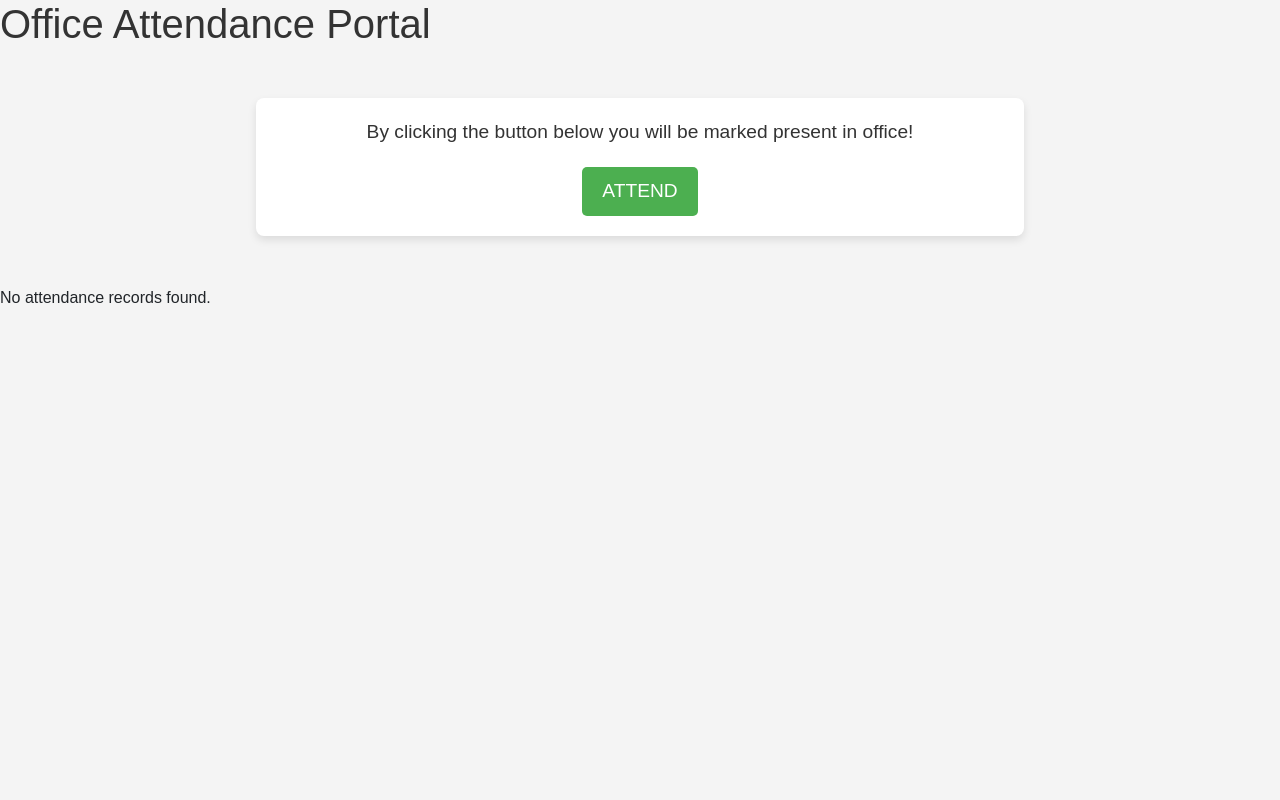
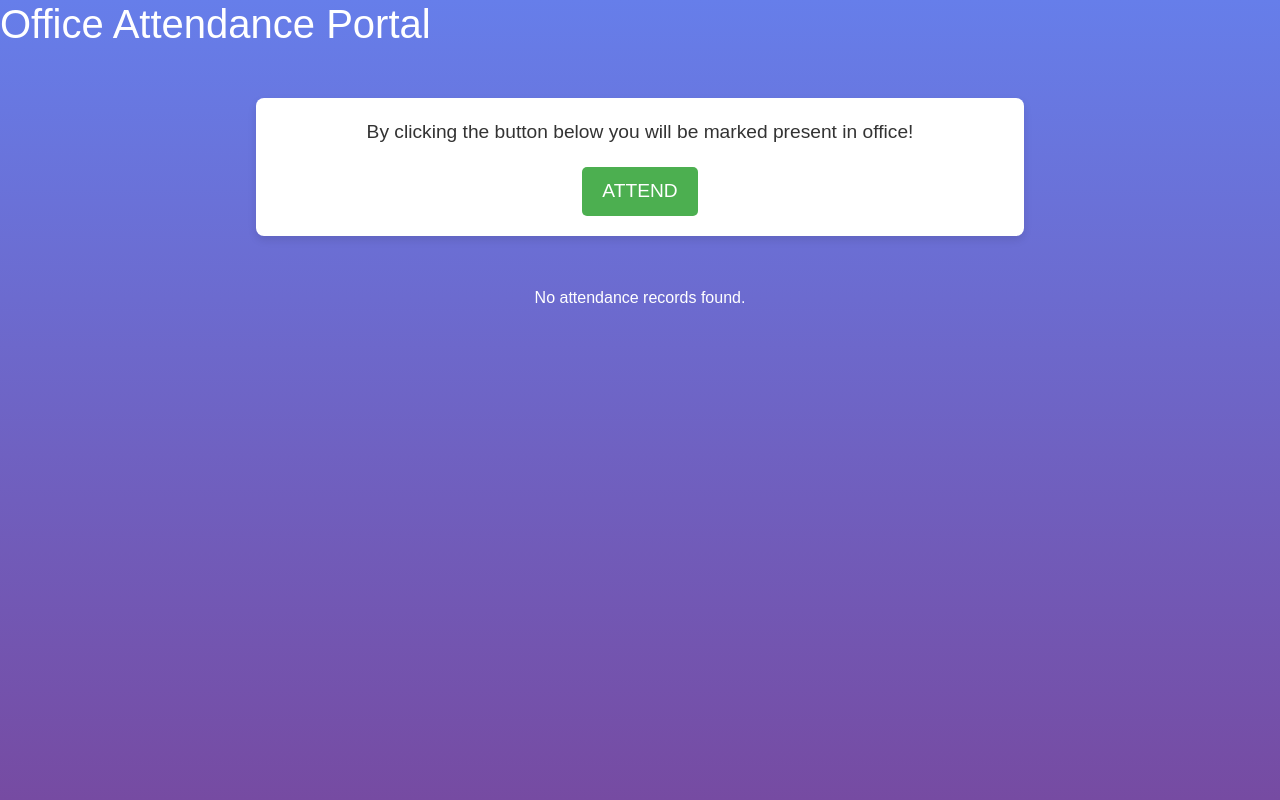
Before and after one commit to RajeshKc777/InternProject, a Django app: page /attendance/ in a window 1280 px wide. Run offline with Django 5.2, Linux system fonts and the light colour scheme; a user stored in the database is signed in; data comes from the database, SQL or seed files in the repository.

Commit message:
Refactor attendance template for improved styling and layout; update background and heading color

```diff
--- a/templates/attendance/attendance.html
+++ b/templates/attendance/attendance.html
@@ -6,11 +6,17 @@
         <!-- Bootstrap CSS -->
         <link href="https://cdn.jsdelivr.net/npm/bootstrap@5.3.0/dist/css/bootstrap.min.css" rel="stylesheet">
         <style>
+            html, body {
+                height: 100%;
+                margin: 0;
+                padding: 0;
+            }
+
             body {
                 font-family: Arial, sans-serif;
-                background-color: #f4f4f4;
-                margin: 0;
-                padding: 0;
+                background: linear-gradient(180deg, #667eea, #764ba2);
+                background-repeat: no-repeat;
+                background-attachment: fixed;
             }
 
             .container {
@@ -25,7 +31,7 @@
 
             h1.heading {
                 font-size: 2.5em;
-                color: #333;
+                color: white; /* Changed from #333 to white */
                 margin-bottom: 20px;
             }
 
@@ -98,7 +104,6 @@
                 {% csrf_token %}
                 <button class="b-attend" type="submit" name="attend">ATTEND</button>
             </form>
-            <!-- <button class="b-view-attend" data-bs-toggle="modal" data-bs-target="#attendanceModal">View My Attendance</button> -->
 
             {% if status == 2 %}
                 <p class="e-message">Sorry, you can't attend office more than once a day!</p>
@@ -116,8 +121,8 @@
         </div>
 
         {% if attendance_records %}
-
-        <h3 style="text-align: center;">My Attendance Record</h3>
+        <h3 style="text-align: center; color: white;">My Attendance Record</h3>
+        <div class="container">
             <table class="table table-striped">
                 <thead>
                     <tr>
@@ -129,23 +134,19 @@
                 <tbody>
                     {% for attend in attendance_records %}
                         <tr>
-                    <!-- Display Attender's username -->
                             <td>{{ attend.attender.username }}</td>
-
-                    <!-- Display the date from the datetime field -->
                             <td>{{ attend.datetime|date:"Y-m-d" }}</td>
-
-                    <!-- Display the time from the datetime field -->
                             <td>{{ attend.datetime|time:"H:i" }}</td>
                         </tr>
                     {% endfor %}
                 </tbody>
             </table>
+        </div>
         {% else %}
-    <p>No attendance records found.</p>
+            <p style="text-align: center; color: white;">No attendance records found.</p>
         {% endif %}
 
-        <!-- Bootstrap JS (required for modal functionality) -->
+        <!-- Bootstrap JS -->
         <script src="https://cdn.jsdelivr.net/npm/bootstrap@5.3.0/dist/js/bootstrap.bundle.min.js"></script>
     </body>
 </html>
```
Lines whose indentation alone changed are shown as unchanged.
